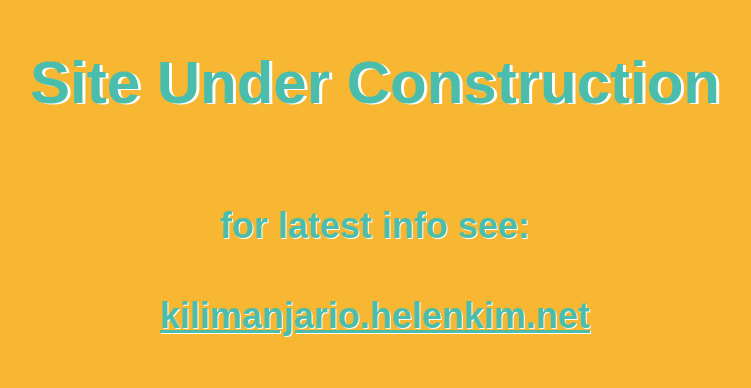
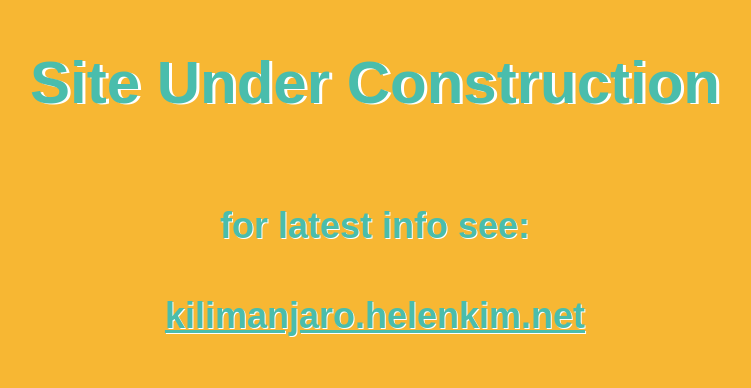
Before and after one commit to hlnkm/hlnkm.github.io, a plain HTML site: page index.html in a window 1280 px wide. Shown: the part 204-592 px from the top of the page, without its empty margins (265-1016 px from the left). Drawn offline with Linux system fonts and the light colour scheme.

Commit message:
updated url

```diff
--- a/index.html
+++ b/index.html
@@ -43,7 +43,7 @@
 		</div>
 		<div>
 			<h4>for latest info see:</h4>
-			<h4><a href="kilimanjario.helenkim.net" target="_blank">kilimanjario.helenkim.net</a></h4>
+			<h4><a href="http://kilimanjaro.helenkim.net" target="_blank">kilimanjaro.helenkim.net</a></h4>
 		</div>
 	</div>
 </body>
```
